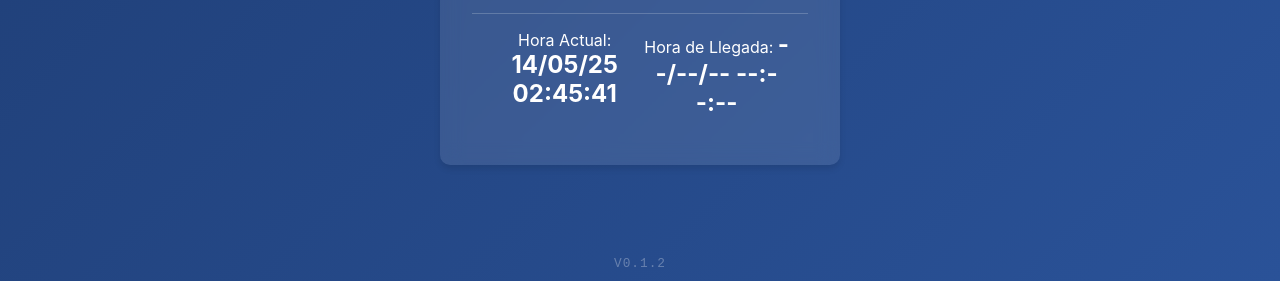
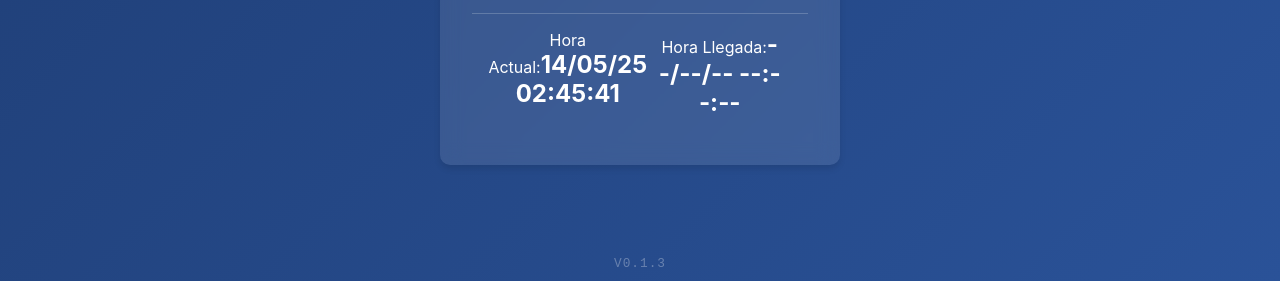
Before and after one commit to socramazibi/Calculadora-Barco, a plain HTML site: page index.html in a window 1280 px wide. Shown: the part 519-800 px from the top of the page. Drawn offline with Linux system fonts and the light colour scheme.

Commit message:
Update index.html

```diff
--- a/index.html
+++ b/index.html
@@ -29,14 +29,14 @@
       <h2>Tiempo de Viaje:</h2>
       <p id="time-result">--:--:--</p>
       <div class="time-info">
-        <p>Hora Actual: <span id="current-time">--/--/--    --:--:--</span></p>
-        <p>Hora de Llegada: <span id="arrival-time">--/--/--    --:--:--</span></p>
+        <p>Hora Actual:<span id="current-time">--/--/--    --:--:--</span></p>
+        <p>Hora Llegada:<span id="arrival-time">--/--/--    --:--:--</span></p>
       </div>
     </div>
   </div>
 
   <div class="watermark">
-    <span>v0.1.2</span>
+    <span>v0.1.3</span>
   </div>
 
   <script src="main.js"></script>
```
